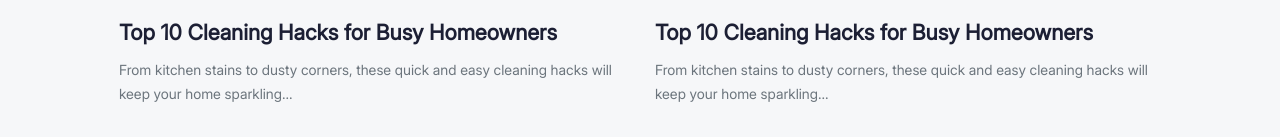
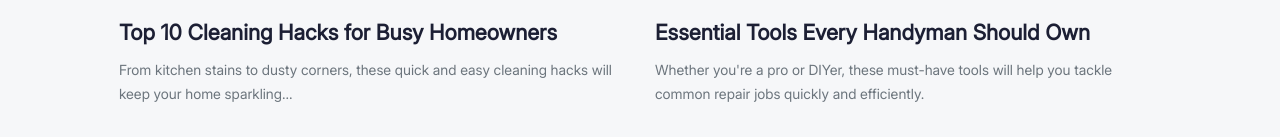
Before and after one commit to Viren-Kevat/handyman, a plain HTML site: page index.html in a window 1280 px wide. Shown: the part 6260-6397 px from the top of the page. Drawn offline with nearby package versions, Linux system fonts and the light colour scheme; a web font is replaced by a local one.

Commit message:
looks good

```diff
--- a/index.html
+++ b/index.html
@@ -1174,7 +1174,7 @@
         <div class="review-slide-2">
           <div class="blog-card">
             <div class="blog-img-wrapper">
-              <img src="/image/blog0.png" alt="blog-img" class="img-fluid blog-img">
+              <img src="/image/blog2.png" alt="blog-img" class="img-fluid blog-img">
               <div class="blog-info d-flex">
                 <h6 class="blog-date mb-0">
                   October 6, 2025
@@ -1189,11 +1189,11 @@
             </div>
             <div class="blog-content">
               <h2 class="blog-title">
-                Top 10 Cleaning Hacks for Busy Homeowners
+                Essential Tools Every Handyman Should Own
               </h2>
               <h6 class="blog-txt">
-                From kitchen stains to dusty corners, these quick and easy cleaning hacks will keep your home
-                sparkling...
+                Whether you're a pro or DIYer, these must-have tools will help you tackle common repair jobs quickly and
+                efficiently.
               </h6>
             </div>
             <div class="blog-profile d-flex align-items-center">
```
Also changed, not shown: 1 other file.
